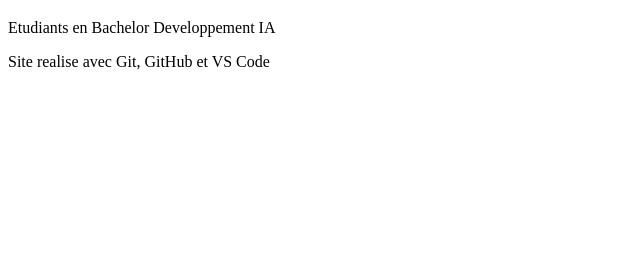
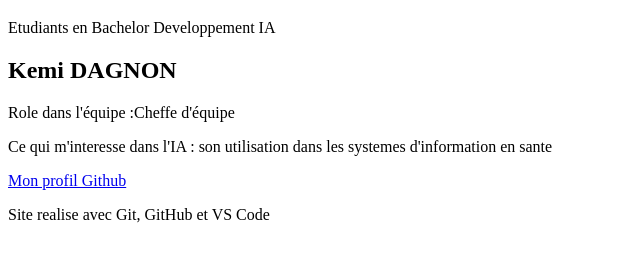
Before and after one commit to kemi-solo-bachelor-ia/site-equipe, a plain HTML site: page index.html in a window 1280 px wide. Shown: the part 61-322 px from the top of the page, without its empty margins (0-640 px from the left). Drawn offline with Linux system fonts and the light colour scheme.

Commit message:
Ajout de la section membre

```diff
--- a/index.html
+++ b/index.html
@@ -13,9 +13,14 @@
     </header>
 
     <main>
-        <!-- DAGNON Kemi    -->
-         <!-- DAGNON Kemi    -->
-          <!-- DAGNON Kemi  -->
+        <section class="membre">
+            <h2>Kemi DAGNON</h2>
+            <p>Role dans l'équipe :Cheffe d'équipe  </p>
+            <p>Ce qui m'interesse dans l'IA : son utilisation dans les systemes d'information en sante</p>
+            <a href="https://github.com/kemidagnon08-art">Mon profil Github</a>
+        </section>
+         <!--  SECTION MEMBRE 2   -->
+          <!--  SECTION MEMBRE 3  -->
     </main>
 
     <footer>
```
